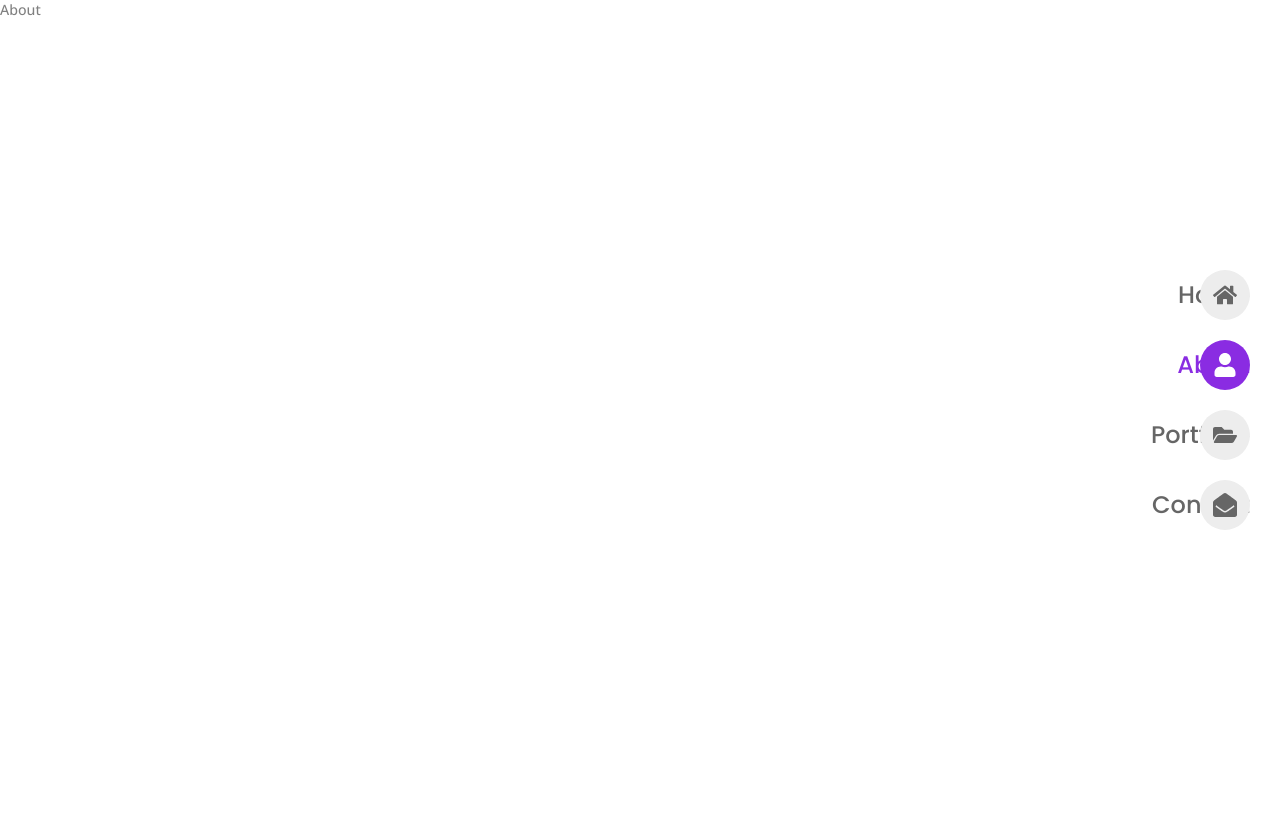
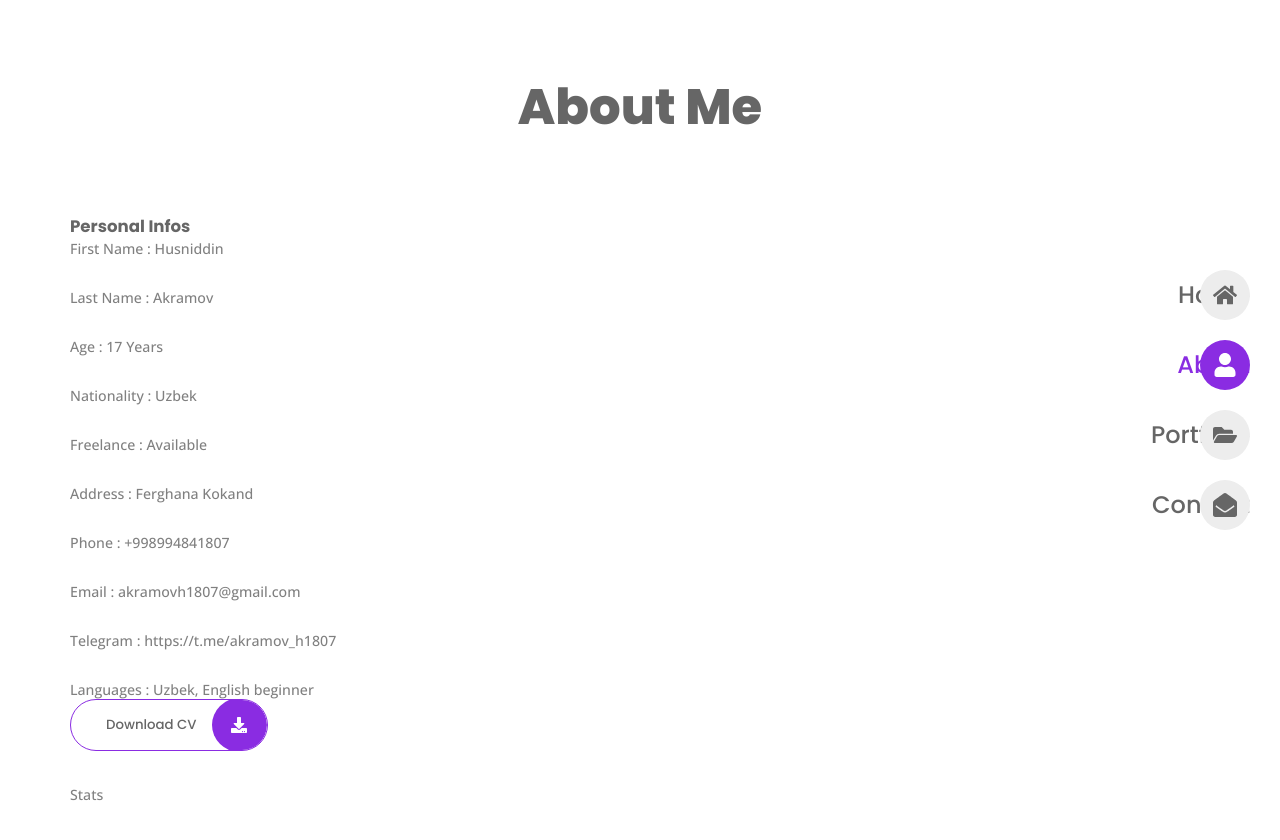
Before and after one commit to akramov1807/portfolio, a React (Create React App) app in the folder portfolio/: page /about in a window 1280 px wide. Shown: the top 840 px of the page. Before the commit the page ends 800 px from the top, so only its background shows below. Built offline with nearby package versions, Linux system fonts and the light colour scheme.

Commit message:
begin about pages

```diff
--- a/portfolio/src/App.css
+++ b/portfolio/src/App.css
@@ -86,6 +86,11 @@ img {
   max-width: 100%;
 }
 
+.container{
+  max-width: 1140px;
+  margin-inline: auto;
+}
+
 .grid {
   display: grid;
   gap: 30px;
@@ -93,6 +98,13 @@ img {
 
 .section {
   padding-block: 70px;
+}
+
+.section__title{
+  font-size: var(--big-font-size);
+  font-weight: var(--weight-800);
+  text-align: center;
+  margin-bottom: 70px;
 }
 
 .button {
--- /dev/null
+++ b/portfolio/src/components/Info.js
@@ -0,0 +1,17 @@
+import React from 'react'
+import { personalInfo } from './data'
+
+export default function Info() {
+  return (
+    <>
+    {personalInfo.map(({title, description}, index) =>{
+        return(
+            <li className='info__item' key={index}>
+                <span className='info__title'>{title}</span>
+                <span className='info__description'>{description}</span>
+            </li>
+        )
+    })}
+    </>
+  )
+}
--- /dev/null
+++ b/portfolio/src/components/Stats.js
@@ -0,0 +1,7 @@
+import React from 'react'
+
+export default function Stats() {
+  return (
+    <div>Stats</div>
+  )
+}
--- a/portfolio/src/components/data.js
+++ b/portfolio/src/components/data.js
@@ -35,3 +35,56 @@ export const links=[
         path:'/contact'
     }
 ];
+
+export const personalInfo=[
+    {
+        id:1,
+        title:'First Name : ',
+        description:'Husniddin',
+    },
+    {
+        id:2,
+        title:'Last Name : ',
+        description:'Akramov',
+    },
+    {
+        id:3,
+        title:'Age : ',
+        description:'17 Years',
+    },
+    {
+        id:4,
+        title:'Nationality : ',
+        description:'Uzbek',
+    },
+    {
+        id:5,
+        title:'Freelance : ',
+        description:'Available',
+    },
+    {
+        id:6,
+        title:'Address : ',
+        description:'Ferghana Kokand',
+    },
+    {
+        id:7,
+        title:'Phone : ',
+        description:'+998994841807',
+    },
+    {
+        id:8,
+        title:'Email : ',
+        description:'akramovh1807@gmail.com',
+    },
+    {
+        id:9,
+        title:'Telegram : ',
+        description:'https://t.me/akramov_h1807',
+    },
+    {
+        id:10,
+        title:'Languages : ',
+        description:'Uzbek, English beginner',
+    },
+]
--- a/portfolio/src/pages/about/About.js
+++ b/portfolio/src/pages/about/About.js
@@ -1,7 +1,34 @@
 import React from 'react'
+import Info from '../../components/Info'
+import Stats from '../../components/Stats'
+import { FaDownload } from 'react-icons/fa'
+import CV from '../../images/photo.jpg'
+
 
 export default function About() {
   return (
-    <div>About</div>
+    <main className='section container'>
+      <section className='about'>
+        <h2 className='section__title'>
+          About <span>Me</span>
+        </h2>
+        <div className='about__container grid'>
+          <div className='about__info'>
+            <h3 className='section__subtitle'>
+              Personal Infos
+            </h3>
+            <ul className='info__list grid'>
+              <Info/>
+            </ul>
+            <a href={CV} download='' className='button'>
+              Download CV <span className='button__icon'><FaDownload/></span>
+            </a>
+          </div>
+          <div className='stats grid'>
+            <Stats/>
+          </div>
+        </div>
+      </section>
+    </main>
   )
 }
--- a/portfolio/src/pages/home/home.css
+++ b/portfolio/src/pages/home/home.css
@@ -24,6 +24,7 @@
     font-size: var(--h1-font-size);
     line-height: 1.24;
     padding-left: 70px;
+    text-align: center;
 }
 
 .home__title span{
@@ -35,7 +36,7 @@
 .home__title::before{
     content: '';
     position: absolute;
-    /* left: 0; */
+    left: 15%;
     top: 15%;
     width: 40px;
     height: 5px;
```
